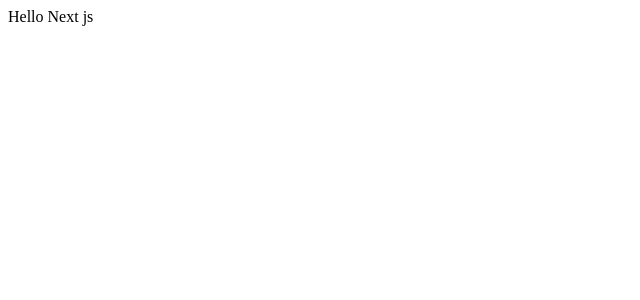
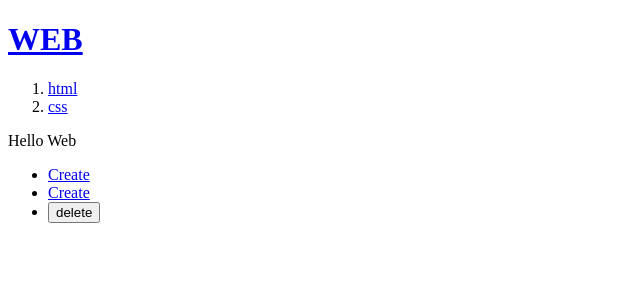
Before and after one commit to JinWan0823/nextjs, a Next.js app: page / in a window 1280 px wide. Shown: the top 300 px of the page, without its empty margins (0-640 px from the left). Built offline with nearby package versions, Linux system fonts and the light colour scheme.

Commit message:
App router / 라우팅 / 다이나믹 라우팅

```diff
--- /dev/null
+++ b/src/app/create/page.js
@@ -0,0 +1,3 @@
+export default function Create(){
+  return <>Create!</>
+}
--- a/src/app/layout.js
+++ b/src/app/layout.js
@@ -8,7 +8,31 @@
 export default function RootLayout({ children }) {
   return (
     <html>
-      <body>{children}</body>
+      <body>
+        <h1>
+          <a href="/">WEB</a>
+        </h1>
+        <ol>
+          <li>
+            <a href="/read/1">html</a>
+          </li>
+          <li>
+            <a href="/read/2">css</a>
+          </li>
+        </ol>
+        {children}
+        <ul>
+          <li>
+            <a href="/create">Create</a>
+          </li>
+          <li>
+            <a href="/update/1">Create</a>
+          </li>
+          <li>
+            <input type="button" value={'delete'} />
+          </li>
+        </ul>
+      </body>
     </html>
   );
 }
--- a/src/app/page.js
+++ b/src/app/page.js
@@ -1,5 +1,5 @@
 import Image from "next/image";
 
 export default function Home() {
-  return <>Hello Next js</>;
+  return <>Hello Web</>;
 }
```
Also changed, not shown: src/app/create/layout.js (added, +9 -0 lines), src/app/read/[id]/page.js (added, +8 -0 lines).
